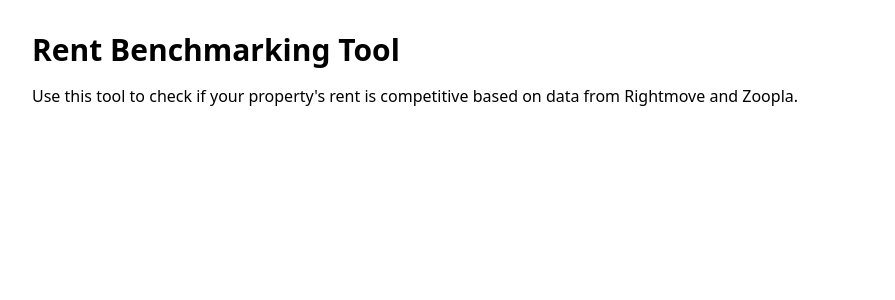
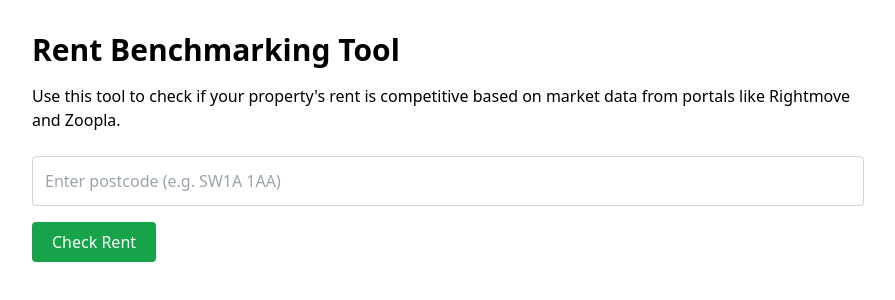
Before and after one commit to propertygenius/propertygenius-frontend, a React (Create React App) app: page /rent-benchmarking in a window 1280 px wide. Shown: the top 300 px of the page, without its empty margins (192-1087 px from the left). Built offline with nearby package versions, Linux system fonts and the light colour scheme.

Commit message:
benchmarker form

```diff
--- a/src/pages/RentBenchmarking.jsx
+++ b/src/pages/RentBenchmarking.jsx
@@ -1,9 +1,105 @@
+import React, { useState } from "react";
+
 const RentBenchmarking = () => {
+  const [postcode, setPostcode] = useState("");
+  const [results, setResults] = useState(null);
+  const [loading, setLoading] = useState(false);
+  const [error, setError] = useState("");
+  const [currentRent, setCurrentRent] = useState("");
+
+  const handleSearch = async () => {
+    if (!postcode.trim()) {
+      setError("Please enter a valid postcode.");
+      return;
+    }
+
+    setLoading(true);
+    setError("");
+    setResults(null);
+
+    try {
+      // Simulated API call – replace with real endpoint
+      const response = await fetch(`/api/rent-benchmarking?postcode=${encodeURIComponent(postcode)}`);
+
+      if (!response.ok) {
+        throw new Error("Failed to fetch benchmarking data.");
+      }
+
+      const data = await response.json();
+      setResults(data);
+    } catch (err) {
+      setError(err.message || "Something went wrong.");
+    } finally {
+      setLoading(false);
+    }
+  };
+
   return (
     <div className="p-8 max-w-4xl mx-auto">
       <h1 className="text-3xl font-bold mb-4">Rent Benchmarking Tool</h1>
-      <p className="mb-4">Use this tool to check if your property's rent is competitive based on data from Rightmove and Zoopla.</p>
-      {/* You'll add the search form and results below */}
+      <p className="mb-6">
+        Use this tool to check if your property's rent is competitive based on market data from
+        portals like Rightmove and Zoopla.
+      </p>
+
+      <input
+        type="text"
+        placeholder="Enter postcode (e.g. SW1A 1AA)"
+        className="border border-gray-300 p-3 w-full rounded mb-4"
+        value={postcode}
+        onChange={(e) => setPostcode(e.target.value)}
+      />
+
+      <button
+        className="bg-green-600 text-white px-5 py-2 rounded hover:bg-green-700"
+        onClick={handleSearch}
+        disabled={loading}
+      >
+        {loading ? "Checking..." : "Check Rent"}
+      </button>
+
+      {error && (
+        <p className="mt-4 text-red-600 font-medium">
+          {error}
+        </p>
+      )}
+
+      {results && (
+        <div className="mt-8 bg-gray-100 p-6 rounded shadow">
+          <h2 className="text-xl font-semibold mb-2">Results for {postcode.toUpperCase()}</h2>
+          <p className="mb-1">📊 Average Rent: <strong>£{results.avgRent}</strong></p>
+          <p className="mb-1">🔻 Min Rent: £{results.minRent}</p>
+          <p className="mb-1">🔺 Max Rent: £{results.maxRent}</p>
+          <p className="text-sm text-gray-600 mt-2">
+            Based on <strong>{results.numListings}</strong> listings in the area.
+          </p>
+        </div>
+      )}
+      {results && (
+  <>
+    <div className="mt-8">
+      <label className="block text-lg font-medium mb-2">
+        Your Current Monthly Rent (£)
+      </label>
+      <input
+        type="number"
+        className="border border-gray-300 p-3 w-full rounded mb-4"
+        placeholder="e.g. 1500"
+        value={currentRent}
+        onChange={(e) => setCurrentRent(e.target.value)}
+      />
+
+      {currentRent && (
+        <div className="mt-2 p-4 bg-white border-l-4 rounded border-green-500 shadow-sm">
+          <p className="text-green-700 font-semibold">
+            Your rent is {currentRent > results.avgRent ? "above" : "below"} the market average by{" "}
+            <strong>£{Math.abs(currentRent - results.avgRent)}</strong> per month.
+          </p>
+        </div>
+      )}
+    </div>
+  </>
+)}
     </div>
   );
 };
```
